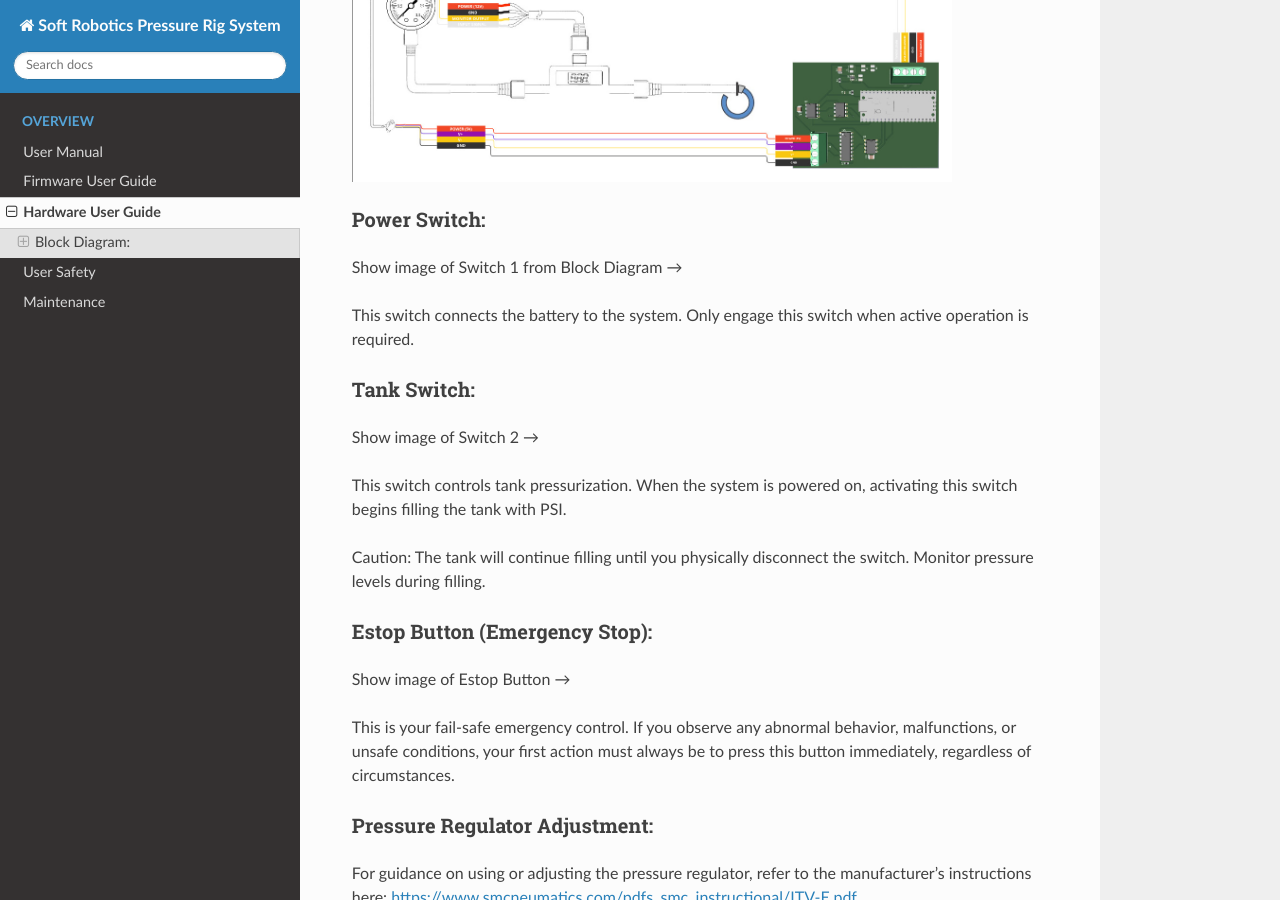
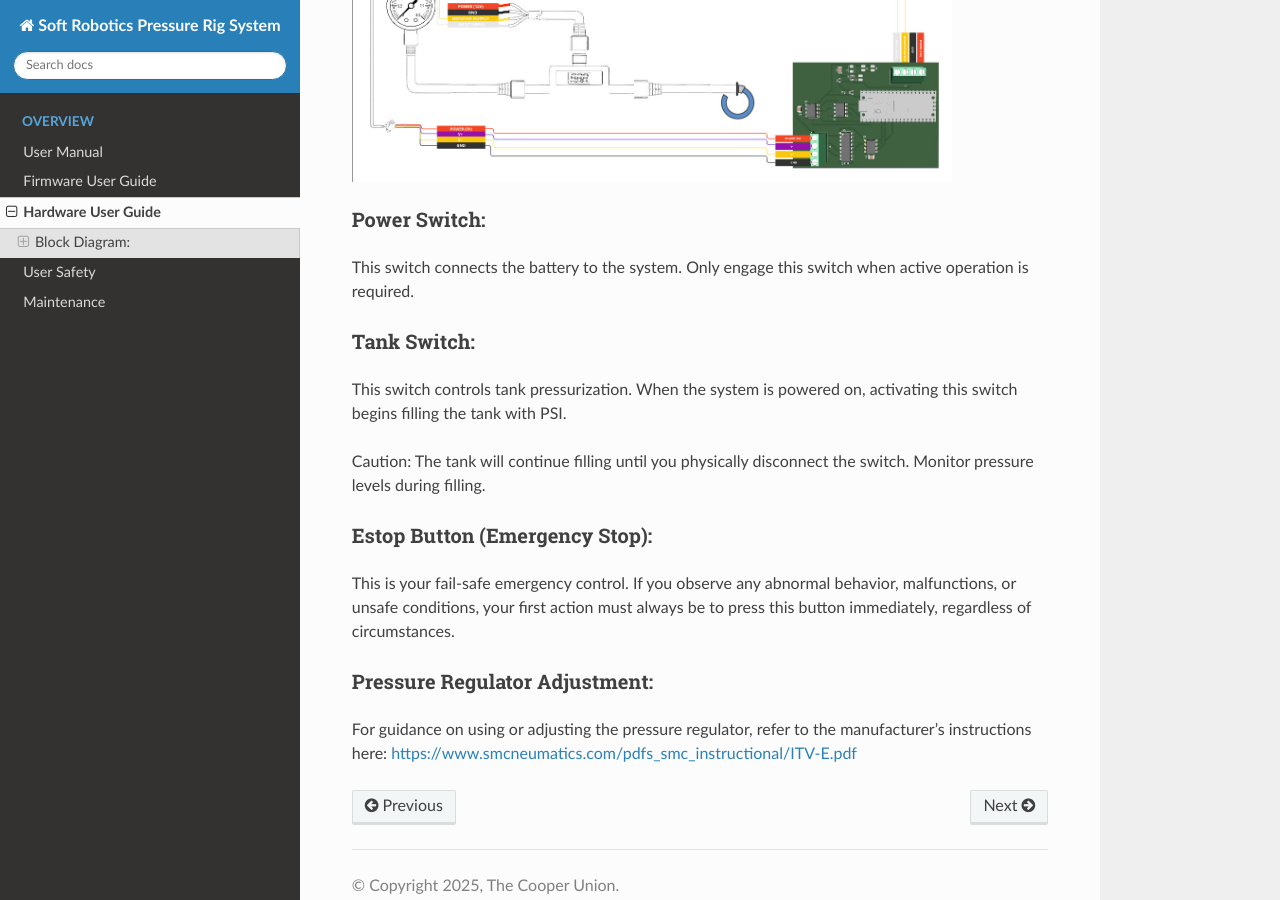
Before and after one commit to CooperUnionBIRDLab/Pressure_Rig_Docs, a Sphinx documentation site: the page built from docs/source/hardware_guide.rst, in a window 1280 px wide and 900 px high, scrolled down 407 px. Built offline with Sphinx 7.4.7 and the Read the Docs theme 3.1.0, drawn with Linux system fonts in a browser that asks for light colours.

Commit message:
Update hardware_guide.rst

```diff
--- a/docs/source/hardware_guide.rst
+++ b/docs/source/hardware_guide.rst
@@ -8,22 +8,16 @@ Block Diagram:
 
 Power Switch:
 -------------
-Show image of Switch 1 from Block Diagram →
-
 This switch connects the battery to the system. Only engage this switch when active operation is required.
 
 Tank Switch:
 ------------
-Show image of Switch 2 →
-
 This switch controls tank pressurization. When the system is powered on, activating this switch begins filling the tank with PSI.
 
 Caution: The tank will continue filling until you physically disconnect the switch. Monitor pressure levels during filling.
 
 Estop Button (Emergency Stop):
 -----------------------------
-Show image of Estop Button →
-
 This is your fail-safe emergency control. If you observe any abnormal behavior, malfunctions, or unsafe conditions, your first action must always be to press this button immediately, regardless of circumstances.
 
 Pressure Regulator Adjustment:
```
